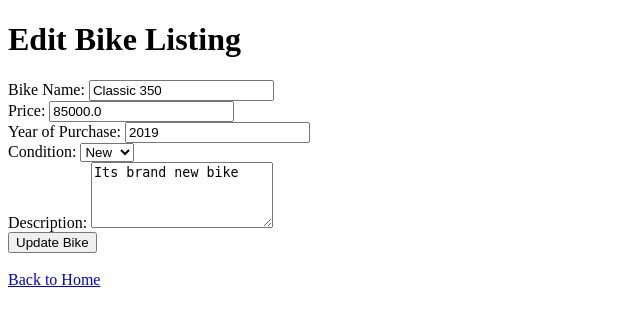
After one commit to SRIVASTAVAREDDY999/RoyalEnfieldAuctionHub, a Flask app: page /edit/1 in a window 1280 px wide. The commit adds this page. Shown: the top 326 px of the page, without its empty margins (0-640 px from the left). Run offline with Flask 3, Linux system fonts and the light colour scheme; a user stored in the database is signed in.

Commit message:
Updated application, config, and HTML templates

```diff
--- a/application.py
+++ b/application.py
@@ -38,7 +38,8 @@ def signup():
     if request.method == 'POST':
         username = request.form['username']
         password = request.form['password']
-        hashed_password = bcrypt.generate_password_hash(password).decode('utf-8')  # Hash password
+        hashed_password = bcrypt.generate_password_hash(password).decode('utf-8')
+
         new_user = User(username=username, password=hashed_password)
 
         try:
@@ -47,6 +48,7 @@ def signup():
             flash("Account created successfully!", "success")
             return redirect(url_for('signin'))
         except Exception as e:
+            db.session.rollback()
             logging.error(f"Error creating user: {e}")
             flash("Username already exists.", "danger")
             return redirect(url_for('signup'))
@@ -105,6 +107,7 @@ def sell():
             flash("Your bike has been listed for sale!", "success")
             return redirect(url_for('home'))
         except Exception as e:
+            db.session.rollback()
             logging.error(f"Error while listing bike: {e}")
             flash("An error occurred while listing your bike. Please try again.", "danger")
             return redirect(url_for('sell'))
@@ -117,6 +120,64 @@ def buy():
     products = Product.query.all()
     return render_template('buy.html', products=products)
 
+@app.route('/edit/<int:product_id>', methods=['GET', 'POST'])
+@login_required
+def edit(product_id):
+    product = Product.query.get_or_404(product_id)
+
+    if product.user_id != current_user.id:
+        flash("You do not have permission to edit this product.", "danger")
+        return redirect(url_for('home'))
+
+    if request.method == 'POST':
+        product.name = request.form['name']
+        product.price = request.form['price']
+        product.year_of_purchase = request.form['year_of_purchase']
+        product.condition = request.form['condition']
+        product.description = request.form['description']
+
+        try:
+            db.session.commit()
+            flash("Your bike has been updated!", "success")
+            return redirect(url_for('home'))
+        except Exception as e:
+            db.session.rollback()
+            logging.error(f"Error while updating bike: {e}")
+            flash("An error occurred while updating your bike. Please try again.", "danger")
+            return redirect(url_for('edit', product_id=product.id))
+
+    return render_template('edit.html', product=product)
+
+@app.route('/delete/<int:product_id>', methods=['POST'])
+@login_required
+def delete(product_id):
+    product = Product.query.get_or_404(product_id)
+
+    if product.user_id != current_user.id:
+        flash("You do not have permission to delete this product.", "danger")
+        return redirect(url_for('home'))
+
+    try:
+        db.session.delete(product)
+        db.session.commit()
+        flash("Your bike has been deleted from the listings.", "success")
+    except Exception as e:
+        db.session.rollback()
+        logging.error(f"Error while deleting bike: {e}")
+        flash("An error occurred while deleting your bike. Please try again.", "danger")
+
+    return redirect(url_for('home'))
+
+@app.errorhandler(500)
+def internal_error(error):
+    app.logger.error(f"Server Error: {error}")
+    return "500 error", 500
+
+@app.errorhandler(404)
+def not_found_error(error):
+    app.logger.error(f"Not Found: {error}")
+    return "404 error", 404
+
 with app.app_context():
     db.create_all()
 
--- a/templates/buy.html
+++ b/templates/buy.html
@@ -3,7 +3,7 @@
 <head>
     <meta charset="UTF-8">
     <meta name="viewport" content="width=device-width, initial-scale=1.0">
-    <title>Bikes for Sale</title>
+    <title>Browse Bikes for Sale</title>
 </head>
 <body>
     <h1>Browse Bikes for Sale</h1>
@@ -18,7 +18,7 @@
                 Description: {{ product.description }}<br>
             </li>
         {% else %}
-            <li>No bikes available for sale at the moment.</li>
+            <li>No bikes available for sale.</li>
         {% endfor %}
     </ul>
 
--- /dev/null
+++ b/templates/edit.html
@@ -0,0 +1,43 @@
+<!DOCTYPE html>
+<html lang="en">
+<head>
+    <meta charset="UTF-8">
+    <meta name="viewport" content="width=device-width, initial-scale=1.0">
+    <title>Edit Bike Listing</title>
+</head>
+<body>
+    <h1>Edit Bike Listing</h1>
+
+    <form method="POST">
+        <div>
+            <label for="name">Bike Name:</label>
+            <input type="text" id="name" name="name" value="{{ product.name }}" required>
+        </div>
+        <div>
+            <label for="price">Price:</label>
+            <input type="number" id="price" name="price" value="{{ product.price }}" required>
+        </div>
+        <div>
+            <label for="year_of_purchase">Year of Purchase:</label>
+            <input type="number" id="year_of_purchase" name="year_of_purchase" value="{{ product.year_of_purchase }}" required>
+        </div>
+        <div>
+            <label for="condition">Condition:</label>
+            <select id="condition" name="condition" required>
+                <option value="New" {% if product.condition == 'New' %}selected{% endif %}>New</option>
+                <option value="Used" {% if product.condition == 'Used' %}selected{% endif %}>Used</option>
+            </select>
+        </div>
+        <div>
+            <label for="description">Description:</label>
+            <textarea id="description" name="description" rows="4" required>{{ product.description }}</textarea>
+        </div>
+        <div>
+            <button type="submit">Update Bike</button>
+        </div>
+    </form>
+
+    <br>
+    <a href="{{ url_for('home') }}">Back to Home</a>
+</body>
+</html>
```
Also changed, not shown: config.py (+18 -2 lines), templates/home.html (+19 -0 lines), templates/update.html (added, +43 -0 lines).
